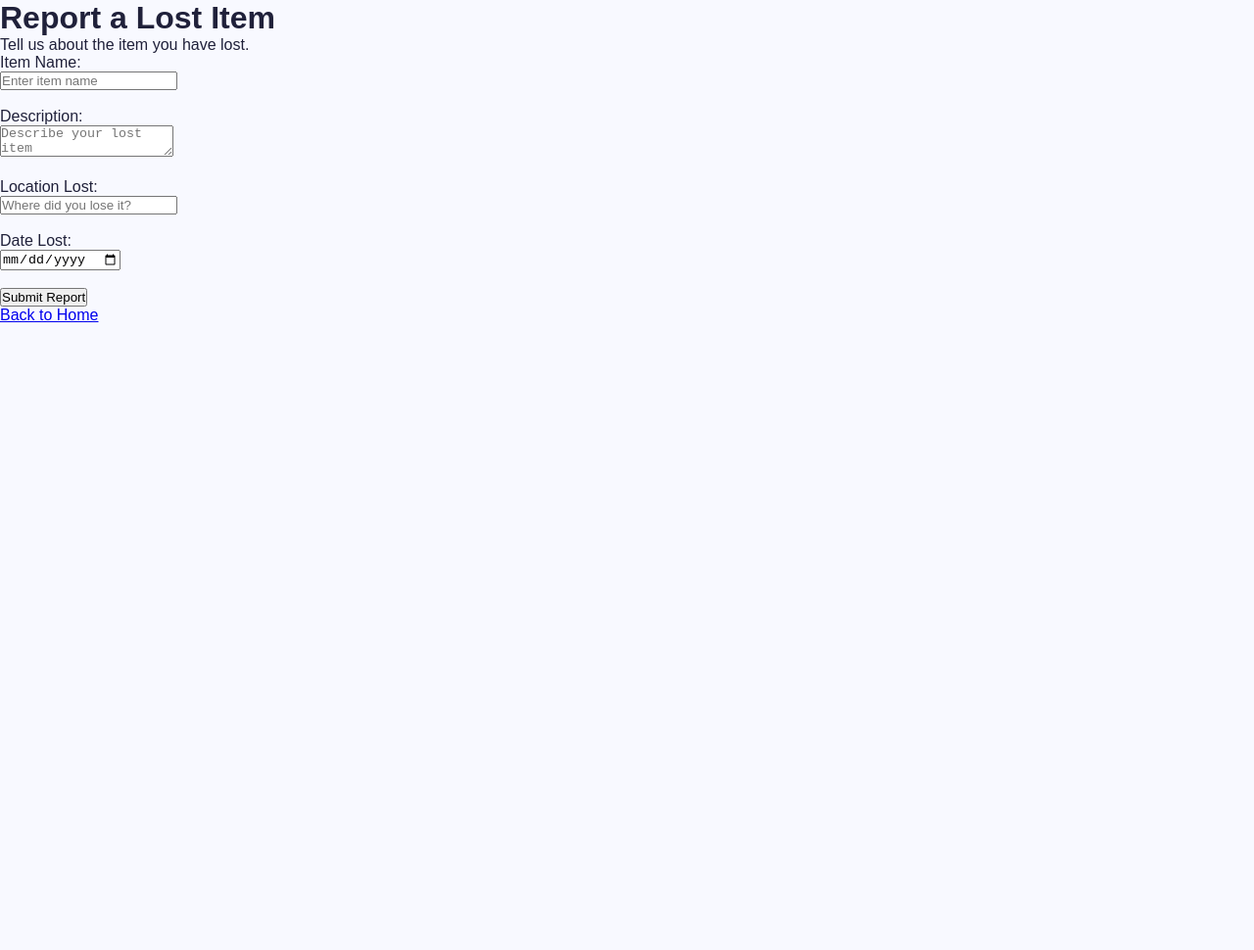
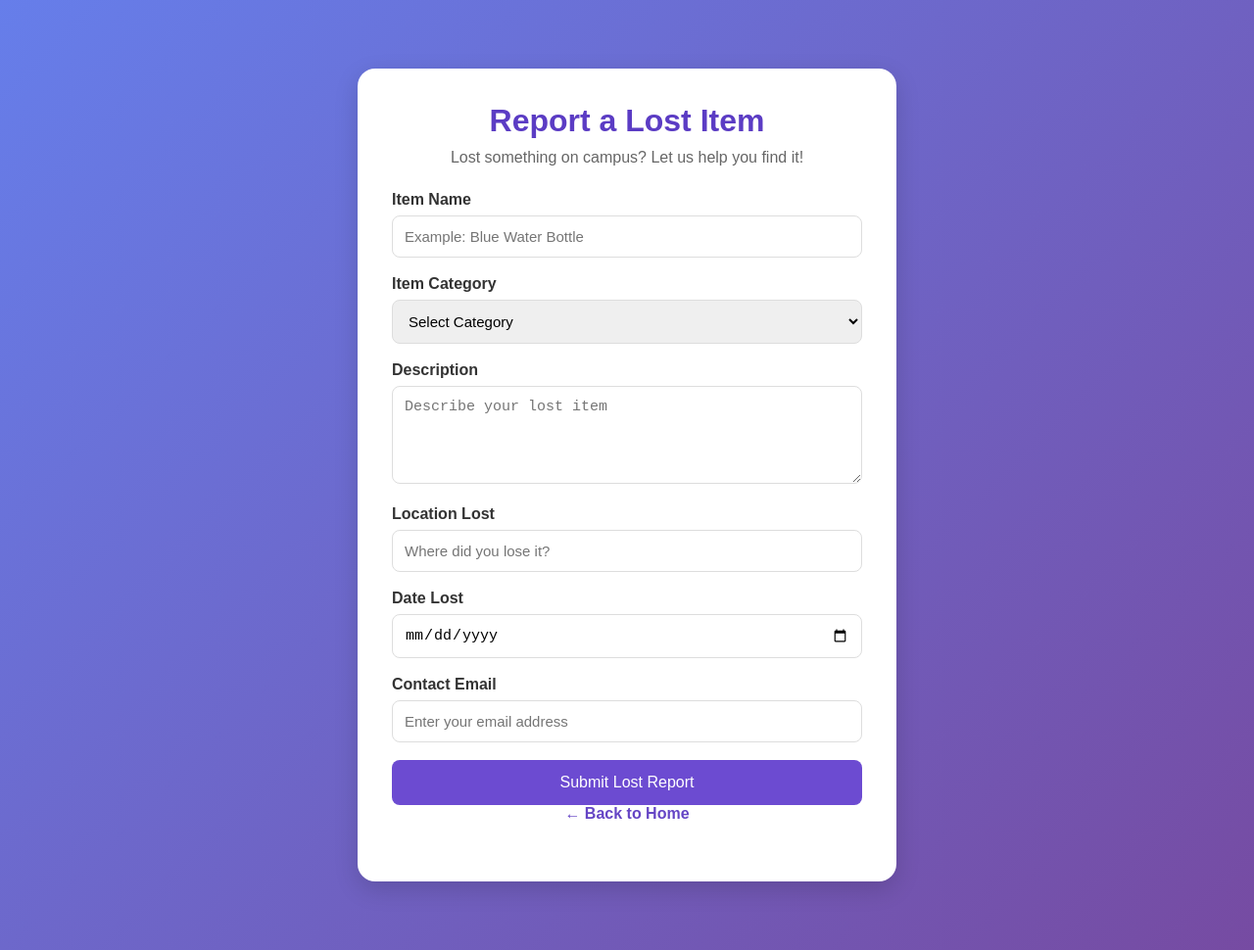
Before and after one commit to dhoddavarimanaswini-2009/lost-item-match-maker, a plain HTML site: page lost.html in a window 1280 px wide. Shown: the whole page at 98% size. Before the commit the page ends 800 px from the top, so only its background shows below. Drawn offline with Linux system fonts and the light colour scheme.

Commit message:
Add files via upload

```diff
--- a/lost.html
+++ b/lost.html
@@ -4,31 +4,66 @@
 <head>
     <meta charset="UTF-8">
     <meta name="viewport" content="width=device-width, initial-scale=1.0">
-    <title>Report Lost Item</title>
+    <title>Report Lost Item | LostMatch</title>
     <link rel="stylesheet" href="style.css">
 </head>
-<body>
 
-    <h1>Report a Lost Item</h1>
-    <p>Tell us about the item you have lost.</p>
+<body class="form-page">
 
-    <form>
-        <label>Item Name:</label><br>
-        <input type="text" placeholder="Enter item name" required><br><br>
+    <div class="form-container">
 
-        <label>Description:</label><br>
-        <textarea placeholder="Describe your lost item" required></textarea><br><br>
+        <h1>Report a Lost Item</h1>
+        <p>Lost something on campus? Let us help you find it!</p>
 
-        <label>Location Lost:</label><br>
-        <input type="text" placeholder="Where did you lose it?" required><br><br>
+        <form id="lostForm">
 
-        <label>Date Lost:</label><br>
-        <input type="date" required><br><br>
+            <label for="itemName">Item Name</label>
+            <input type="text" id="itemName"
+                placeholder="Example: Blue Water Bottle" required>
 
-        <button type="submit">Submit Report</button>
-    </form>
+            <label for="category">Item Category</label>
+            <select id="category" required>
+                <option value="">Select Category</option>
+                <option>Electronics</option>
+                <option>Books and Notes</option>
+                <option>ID Cards</option>
+                <option>Clothing</option>
+                <option>Accessories</option>
+                <option>Other</option>
+            </select>
 
-    <p><a href="index.html">Back to Home</a></p>
+            <label for="description">Description</label>
+            <textarea id="description"
+                placeholder="Describe your lost item" required></textarea>
+
+            <label for="location">Location Lost</label>
+            <input type="text" id="location"
+                placeholder="Where did you lose it?" required>
+
+            <label for="date">Date Lost</label>
+            <input type="date" id="date" required>
+
+            <label for="contact">Contact Email</label>
+            <input type="email" id="contact"
+                placeholder="Enter your email address" required>
+
+            <button type="submit">Submit Lost Report</button>
+
+        </form>
+
+        <p><a href="index.html">← Back to Home</a></p>
+
+    </div>
+
+    <script>
+        document.getElementById("lostForm").addEventListener("submit", function(event) {
+            event.preventDefault();
+
+            alert("Your lost item report has been submitted successfully!");
+
+            this.reset();
+        });
+    </script>
 
 </body>
 </html>
--- a/style.css
+++ b/style.css
@@ -240,3 +240,76 @@ footer {
         flex-direction: column;
     }
 }
+
+/* Form Pages */
+.form-page {
+    min-height: 100vh;
+    padding: 50px 20px;
+    background: linear-gradient(135deg, #667eea, #764ba2);
+}
+
+.form-container {
+    max-width: 550px;
+    margin: 20px auto;
+    padding: 35px;
+    background: white;
+    border-radius: 18px;
+    box-shadow: 0 8px 25px rgba(0, 0, 0, 0.15);
+}
+
+.form-container h1 {
+    color: #5b3cc4;
+    text-align: center;
+    margin-bottom: 10px;
+}
+
+.form-container p {
+    color: #666;
+    text-align: center;
+    margin-bottom: 25px;
+}
+
+.form-container label {
+    display: block;
+    color: #333;
+    font-weight: bold;
+    margin-bottom: 7px;
+}
+
+.form-container input,
+.form-container textarea,
+.form-container select {
+    width: 100%;
+    padding: 12px;
+    border: 1px solid #ddd;
+    border-radius: 8px;
+    margin-bottom: 18px;
+    font-size: 15px;
+    box-sizing: border-box;
+}
+
+.form-container textarea {
+    min-height: 100px;
+    resize: vertical;
+}
+
+.form-container button {
+    width: 100%;
+    padding: 14px;
+    background: #6c4bd1;
+    color: white;
+    border: none;
+    border-radius: 8px;
+    font-size: 16px;
+    cursor: pointer;
+}
+
+.form-container button:hover {
+    background: #5032ad;
+}
+
+.form-container a {
+    color: #6545c5;
+    text-decoration: none;
+    font-weight: bold;
+}
```
Also changed, not shown: found.html (+15 -18 lines).
